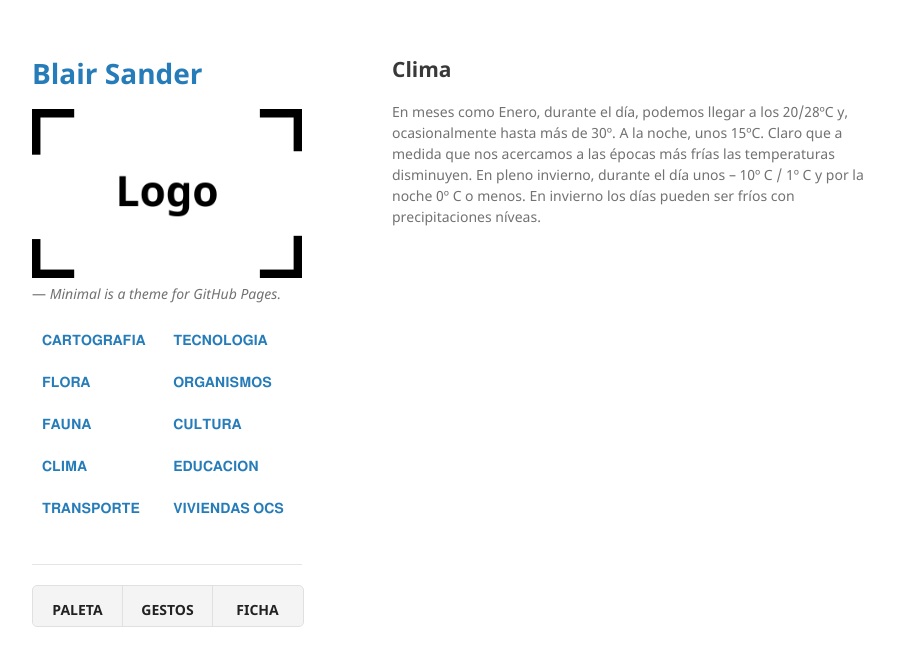
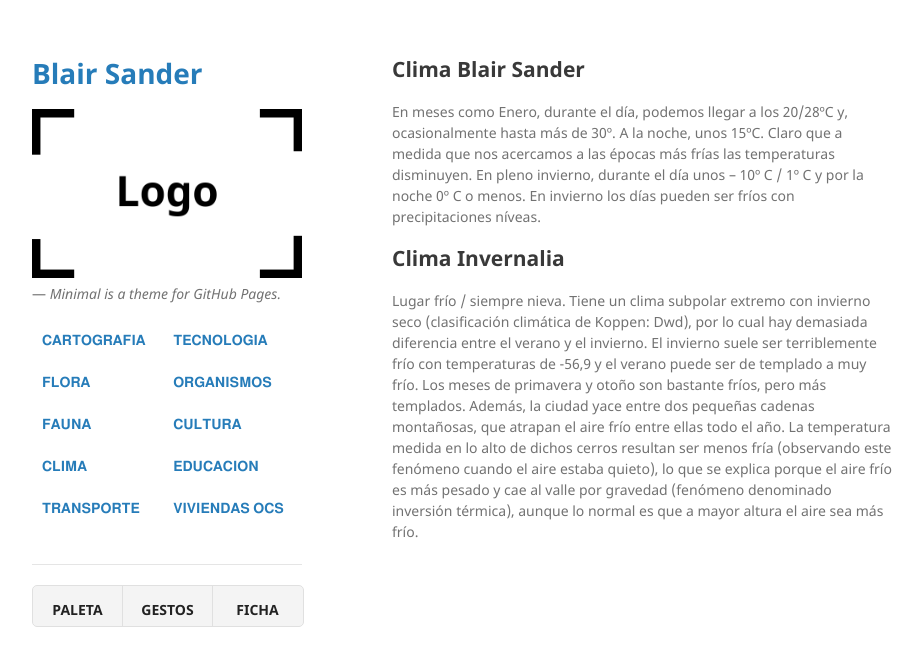
Before and after one commit to BlairSander/ciudad, a Jekyll site: the page built from clima.md, in a window 1280 px wide. Shown: the top 666 px of the page, without its empty margins (178-1100 px from the left). Built offline with Jekyll 4.4.1, drawn with Linux system fonts in a browser that asks for light colours.

Commit message:
Update clima.md

```diff
--- a/clima.md
+++ b/clima.md
@@ -2,6 +2,10 @@
 layout: default
 ---
 
-<h2>Clima</h2>
+<h2>Clima Blair Sander</h2>
 
 En meses como Enero, durante el día, podemos llegar a los 20/28ºC y, ocasionalmente hasta más de 30º. A la noche, unos 15ºC. Claro que a medida que nos acercamos a las épocas más frías las temperaturas disminuyen. En pleno invierno, durante el día unos – 10º C / 1º C y por la noche 0º C o menos. En invierno los días pueden ser fríos con precipitaciones níveas.
+
+<h2>Clima Invernalia</h2>
+
+Lugar frío / siempre nieva. Tiene un clima subpolar extremo con invierno seco (clasificación climática de Koppen: Dwd), por lo cual hay demasiada diferencia entre el verano y el invierno. El invierno suele ser terriblemente frío con temperaturas de -56,9 y el verano puede ser de templado a muy frío. Los meses de primavera y otoño son bastante fríos, pero más templados. Además, la ciudad yace entre dos pequeñas cadenas montañosas, que atrapan el aire frío entre ellas todo el año. La temperatura medida en lo alto de dichos cerros resultan ser menos fría (observando este fenómeno cuando el aire estaba quieto), lo que se explica porque el aire frío es más pesado y cae al valle por gravedad (fenómeno denominado inversión térmica), aunque lo normal es que a mayor altura el aire sea más frío.
```
